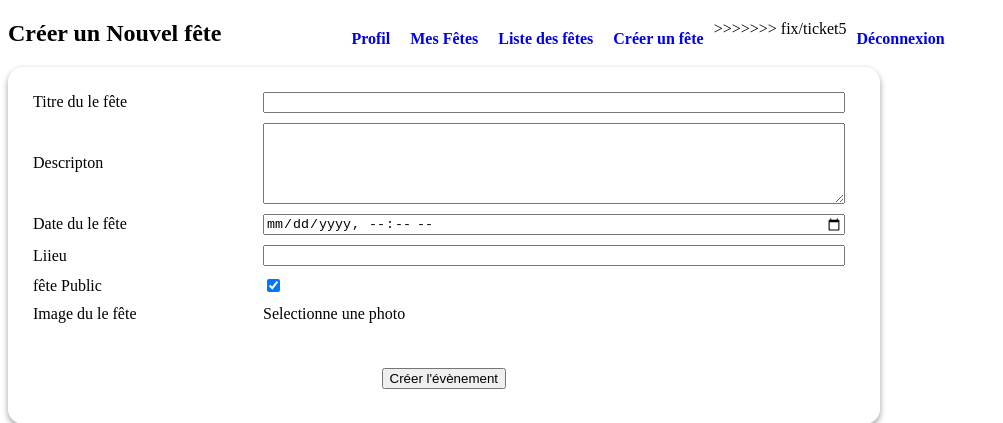
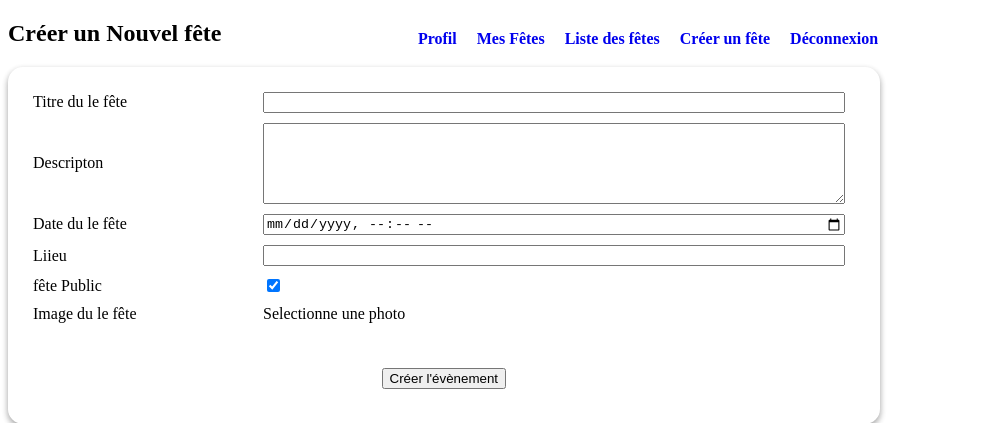
Before and after one commit to Skalefou/git-testt, a PHP site: page /creation-event.php in a window 1280 px wide. Shown: the top 423 px of the page, without its empty margins (0-1003 px from the left). Run offline with PHP 8.4, Linux system fonts and the light colour scheme; the visitor is signed in with stand-in values (Sample User, id 1); a stand-in replaces the project's code that opens the database connection.

Commit message:
Merge with Sajed

```diff
--- a/includes/header.php
+++ b/includes/header.php
@@ -6,7 +6,6 @@
             <a href="my-events.php">Mes Fêtes</a>
             <a href="event-list.php">Liste des fêtes</a>
             <a href="creation-event.php">Créer un fête</a>
->>>>>>> fix/ticket5
             <a href="logout.php">Déconnexion</a>
         <?php else : ?>
             <!-- Liens pour les visiteurs non connectés -->
```
